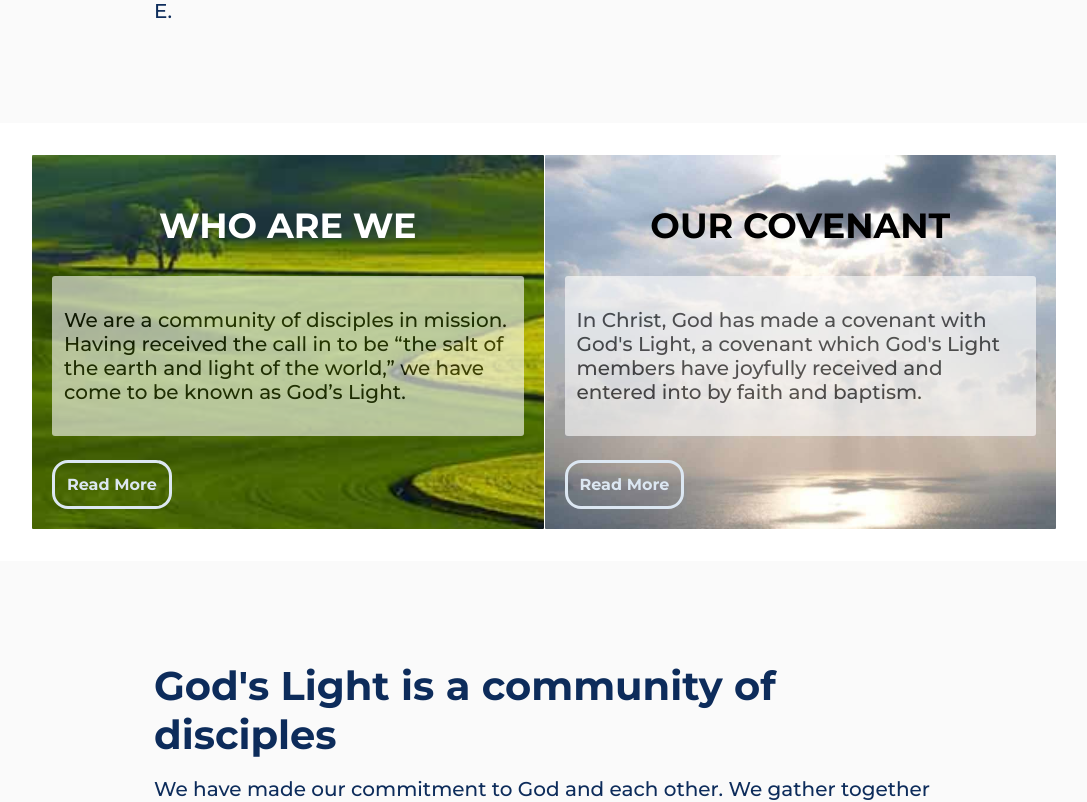
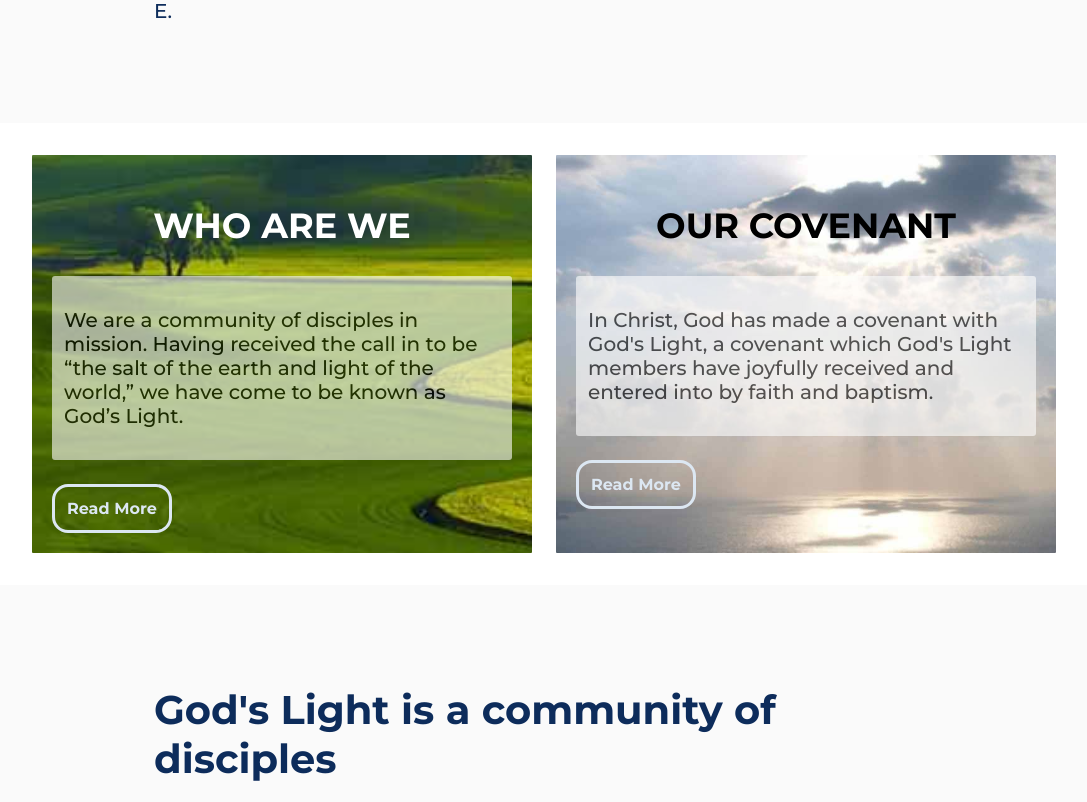
Before and after one commit to dmoralestech/gods-light, a React (Create React App) app: page / in a window 1280 px wide. Shown: the part 1170-1972 px from the top of the page, without its empty margins (96-1183 px from the left). Built offline with nearby package versions, Linux system fonts and the light colour scheme.

Commit message:
Fix layout

```diff
--- a/src/App.css
+++ b/src/App.css
@@ -77,7 +77,7 @@ li {
 .wrapper {
   max-width: 1024px;
   display: grid;
-  grid-column-gap: 1px;
+  grid-column-gap: 24px;
   grid-row-gap: 24px;
   margin: 0 auto;
   grid-template-columns: repeat(auto-fill, minmax(365px, 1fr));
```
Also changed, not shown: 2 other files (tests, documents, lock files or other folders).
